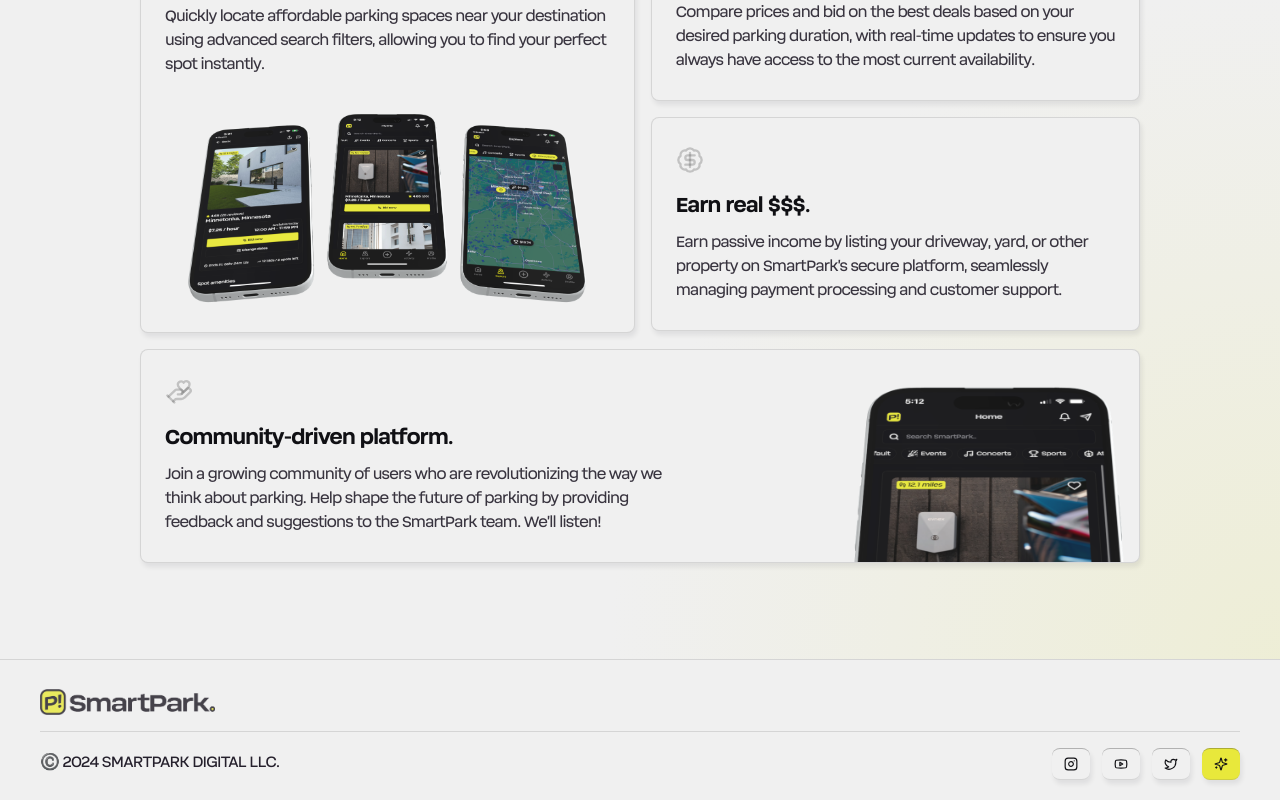
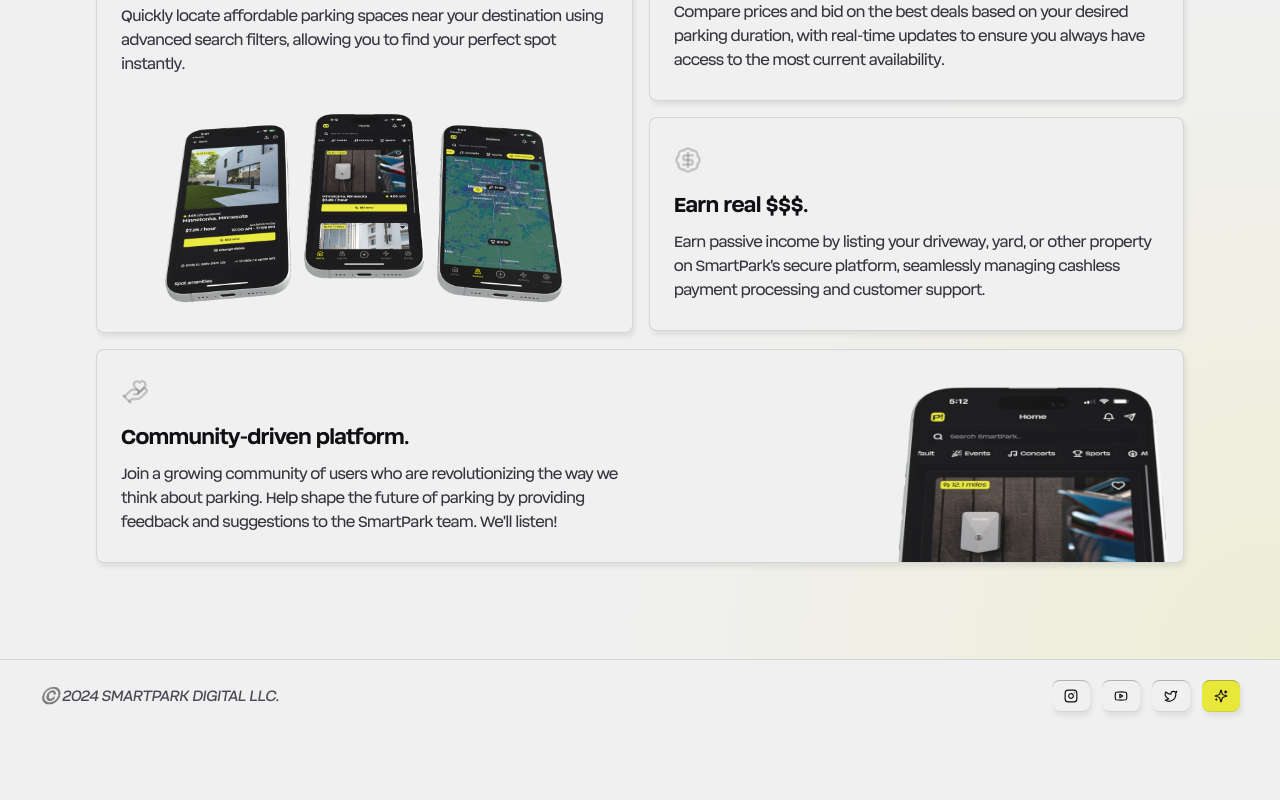
Before and after one commit to KoreaFriedChips/smartpark-server, a Next.js app: page / in a window 1280 px wide. Shown: the part 1830-2630 px from the top of the page. After the commit the page ends 2562 px from the top, so only its background shows below. Built offline with nearby package versions, Linux system fonts and the light colour scheme.

Commit message:
footer fix

```diff
--- a/src/app/page.module.css
+++ b/src/app/page.module.css
@@ -17,7 +17,8 @@
   display: flex;
   justify-content: space-between;
   align-items: center;
-  padding: 1.85rem 2.5rem;
+  /* padding: 1.85rem 2.5rem; */
+  padding: 1.25rem 2.5rem;
   padding-bottom: 1.25rem;
 }
 
@@ -41,17 +42,19 @@
 }
 
 .footer .nav {
-  border-top: 0.5px solid var(--line-alt);
-  padding-top: 1rem;
+  /* border-top: 0.5px solid var(--line-alt); */
+  /* padding-top: 1rem; */
   justify-content: space-between;
-  /* align-items: flex-start; */
+  align-items: center;
   width: 100%;
 }
 
 .footerText {
   color: var(--third);
   text-align: center;
-  margin-top: 0.25rem;
+  font-style: italic;
+  opacity: 0.8;
+  /* margin-top: 0.25rem; */
   font-size: 1rem;
 }
 
@@ -73,7 +76,8 @@
 }
 
 .main,
-.section {
+.section,
+.sectionAlt {
   display: flex;
   flex-direction: column;
   justify-content: center;
@@ -91,6 +95,11 @@
 .section {
   padding: 6rem;
   background: radial-gradient(circle at bottom right, var(--accent-alt) -300%, var(--main-background) 40%);
+}
+
+.sectionAlt {
+  padding: 6rem;
+  background: radial-gradient(circle at left, var(--accent) -200%, var(--main-background) 40%);
 }
 
 .hero {
@@ -235,7 +244,7 @@
 }
 
 .bentoContainer {
-  max-width: 1000px;
+  /* max-width: 1000px; */
   margin-top: 2rem;
 }
 
@@ -257,6 +266,11 @@
   gap: 1rem;
 }
 
+.sectionAlt .bentoRow {
+  flex-direction: row-reverse;
+  gap: 4rem;
+}
+
 .bentoItem {
   display: flex;
   flex-direction: column;
@@ -265,7 +279,7 @@
   gap: 1.5rem;
 }
 
-.bentoBox {
+.bentoBox, .selectBox {
   display: flex;
   flex-direction: column;
   justify-content: space-between !important;
@@ -326,11 +340,10 @@
   z-index: 0;
 }
 
-.bentoIcon {
+.bentoIcon, .selectBoxIcon {
   color: var(--accent);
   opacity: 0.75;
   transition: all 0.1s cubic-bezier(0.165, 0.84, 0.44, 1);
-  z-index: 2;
 }
 
 .bentoText {
@@ -340,22 +353,43 @@
   justify-content: center;
   align-items: stretch;
   gap: 0.75rem;
-  z-index: 2;
 }
 
-.bentoTitle {
+.bentoTitle, .selectBoxTitle {
   font-size: 1.35rem;
   letter-spacing: -0.035em;
   font-weight: 700;
   color: var(--primary);
 }
 
-.bentoDescription {
+.bentoDescription, .selectBoxDescription {
   font-size: 1rem;
   line-height: 1.5rem;
   color: var(--third);
   max-width: 500px;
   opacity: 0.9;
+}
+
+.selectBox {
+  /* background: transparent; */
+  padding: 1.25rem 1.5rem;
+  gap: 1rem;
+  width: 400px;
+}
+
+.selectBoxIcon {
+  color: var(--accent-alt);
+}
+
+.selectBoxTitle {
+  font-size: 1.25rem;
+  line-height: 1.15rem;
+}
+
+.selectBoxDescription {
+  margin-top: -0.25rem;
+  font-size: 0.95rem;
+  line-height: 1.45rem;
 }
 
 @media (prefers-color-scheme: light) {
@@ -371,7 +405,8 @@
 
   .button:hover,
   .buttonMain:hover,
-  .bentoBox:hover {
+  .bentoBox:hover,
+  .selectBox:hover {
     background: var(--line-alt);
     color: var(--primary);
     box-shadow: 4px 8px 5.5px var(--shadow);
@@ -404,7 +439,7 @@
     padding-right: 3rem;
   }
 
-  .section {
+  .section, .sectionAlt {
     padding-left: 2rem;
     padding-right: 2rem;
   }
@@ -445,7 +480,7 @@
     padding: 7.5rem 1rem 0 1rem;
   }
 
-  .section {
+  .section, .sectionAlt {
     padding: 4.5rem 1rem 2.5rem 1rem;
   }
 
--- a/src/app/page.tsx
+++ b/src/app/page.tsx
@@ -117,7 +117,7 @@
                   <div className={styles.bentoText}>
                     <h2 className={styles.bentoTitle}>Earn real $$$.</h2>
                     <p className={styles.bentoDescription}>
-                      Earn passive income by listing your driveway, yard, or other property on SmartPark's secure platform, seamlessly managing payment processing and customer support.
+                      Earn passive income by listing your driveway, yard, or other property on SmartPark's secure platform, seamlessly managing cashless payment processing and customer support.
                     </p>
                   </div>
                 </div>
@@ -139,6 +139,36 @@
           </div>
         </div>
       </main>
+      {/* <main className={styles.sectionAlt}>
+        <div className={styles.heroSection}>
+          <div className={styles.hero}>
+            <p className={styles.shadowText}>HOW IT WORKS</p>
+            <h1 className={styles.subtitle}>
+              <i>Clicks away</i> from your next spot.
+            </h1>
+            <p className={styles.subDescription}>With SmartPark's advanced features and intuitive functionality, find parking anywhere in seconds.</p>
+          </div>
+        </div>
+        <div className={styles.bentoContainer}>
+          <div className={styles.bentoRow}>
+            <div className={styles.bentoSection}>
+              <div className={styles.selectBox}>
+                <HandHeart size={24} className={styles.selectBoxIcon} />
+                <div className={styles.bentoText}>
+                  <h2 className={styles.selectBoxTitle}>Community-driven platform.</h2>
+                  <p className={styles.selectBoxDescription}>
+                    Join a growing community of users who are revolutionizing the way we think about parking. Help shape the future of parking by providing feedback and suggestions to the SmartPark
+                    team. We'll listen!
+                  </p>
+                </div>
+              </div>
+            </div>
+            <div className={styles.bentoSection}>
+              <Image src={"/SMARTPARK-DEMO-SMALL-ALT.png"} alt="SmartPark demo" width={500} height={293} priority />
+            </div>
+          </div>
+        </div>
+      </main> */}
     </>
   );
 }
--- a/src/components/Footer.tsx
+++ b/src/components/Footer.tsx
@@ -13,13 +13,13 @@
     <footer className={styles.footer}>
       <div className={styles.headerContainer}>
         {/* <a href="#" className={styles.logo}>
+          <Image src={colorScheme === "dark" ? "/SMARTPARK-WEB-LOGO-DARK.png" : "/SMARTPARK-WEB-LOGO-LIGHT.png"} alt="SmartPark Logo" width={175} height={26} priority />
+        </a> */}
+        {/* <a href="#" className={styles.logo}>
           <Image src={"/SMARTPARK-WAITLIST-ICON.png"} alt="SmartPark Logo" width={35} height={35} priority />
         </a> */}
-        <a href="#" className={styles.logo}>
-          <Image src={colorScheme === "dark" ? "/SMARTPARK-WEB-LOGO-DARK.png" : "/SMARTPARK-WEB-LOGO-LIGHT.png"} alt="SmartPark Logo" width={175} height={26} priority />
-        </a>
         <nav className={styles.nav}>
-        <p className={styles.footerText}>©️ 2024 SMARTPARK DIGITAL LLC.</p>
+          <p className={styles.footerText}>©️ 2024 SMARTPARK DIGITAL LLC.</p>
           <div className={styles.socialContainer}>
             <a href="https://instagram.com/trysmartpark" target="_blank" className={styles.button} role="button">
               <InstagramIcon size={14} />
```
